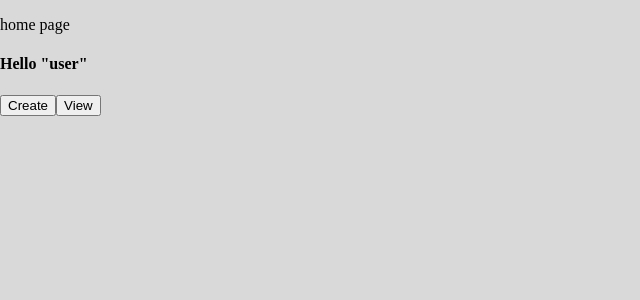
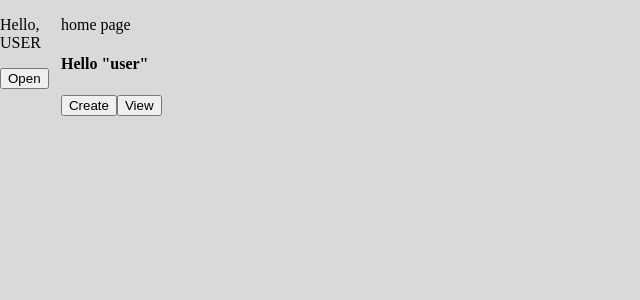
Before and after one commit to bergsantana/menu-builder, a Vue app: page / in a window 1280 px wide. Shown: the top 300 px of the page, without its empty margins (0-640 px from the left). Built offline with nearby package versions, Linux system fonts and the light colour scheme.

Commit message:
working on sidebar

```diff
--- a/src/App.vue
+++ b/src/App.vue
@@ -1,9 +1,11 @@
 <script setup lang="ts">
 import { RouterView } from 'vue-router';
+import Sidebar from './components/sidebar/Sidebar.vue'
 </script>
 
 <template>
   <div :class="$style.maincontainer">
+    <Sidebar />
     <RouterView  />
   </div>
 </template>
@@ -14,6 +16,8 @@ import { RouterView } from 'vue-router';
   height: 100vh;
   background-color: rgb(217, 217, 217);
   display: grid;
+  grid-template-columns: 0.05fr 1fr;
+  position: relative;
 }
 
 </style>
--- /dev/null
+++ b/src/components/sidebar/Sidebar.vue
@@ -0,0 +1,30 @@
+<script setup lang="ts">
+import { ref } from 'vue';
+import SidebarOpen from './SidebarOpen.vue'
+
+
+const isOpen = ref(false)
+</script>
+
+<template>
+    <aside>
+        <div>
+            <p>
+                Hello, USER
+            </p>
+            <button @click="() => isOpen = !isOpen">
+                Open
+            </button>
+        </div>
+        <div v-if="isOpen" :class="$style.openSidebar">
+            <SidebarOpen />
+        </div>
+    </aside>
+</template>
+
+<style module scoped lang="scss">
+.openSidebar{
+    position: absolute;
+    border: solid black 0.1rem;
+}
+</style>
--- /dev/null
+++ b/src/components/sidebar/SidebarOpen.vue
@@ -0,0 +1,38 @@
+<script setup lang="ts">
+
+interface Emits {
+    (e: 'onClose'): void
+    (e: 'routeClick'): void
+    (e: 'onLogClick'): void
+}
+const emit = defineEmits<Emits>()
+
+</script>
+
+<template>
+    <aside :class="$style.sidebarContainer">
+        <div>
+            <p>
+                Hello, USER
+            </p>
+            <button @click="() => emit('onClose')">
+                Close
+            </button>
+            <button>Login/LogOff</button>
+            <button>My Menus</button>
+
+        </div>
+    </aside>
+</template>
+
+<style module scoped lang="scss">
+.sidebarContainer{
+    background: white;
+    display: flex;
+    flex-direction: row;
+    div {
+        display: flex;
+        flex-direction: column;
+    }
+}
+</style>
```
